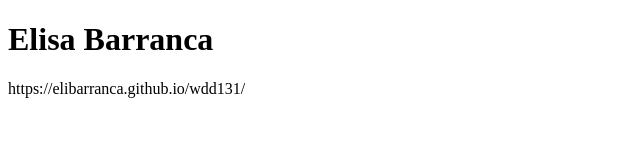
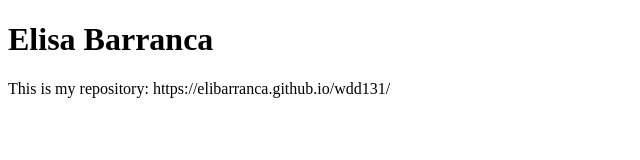
Before and after one commit to elibarranca/wdd131, a plain HTML site: page week_1/prove_prove/index.html in a window 1280 px wide. Shown: the whole page, without its empty margins (0-640 px from the left). Drawn offline with Linux system fonts and the light colour scheme.

Commit message:
text change

```diff
--- a/week_1/prove_prove/index.html
+++ b/week_1/prove_prove/index.html
@@ -9,7 +9,7 @@
 <body>
     <main>
         <h1>Elisa Barranca</h1>
-        <p>https://elibarranca.github.io/wdd131/</p>
+        <p>This is my repository: https://elibarranca.github.io/wdd131/</p>
     </main>
 </body>
 </html>
```
